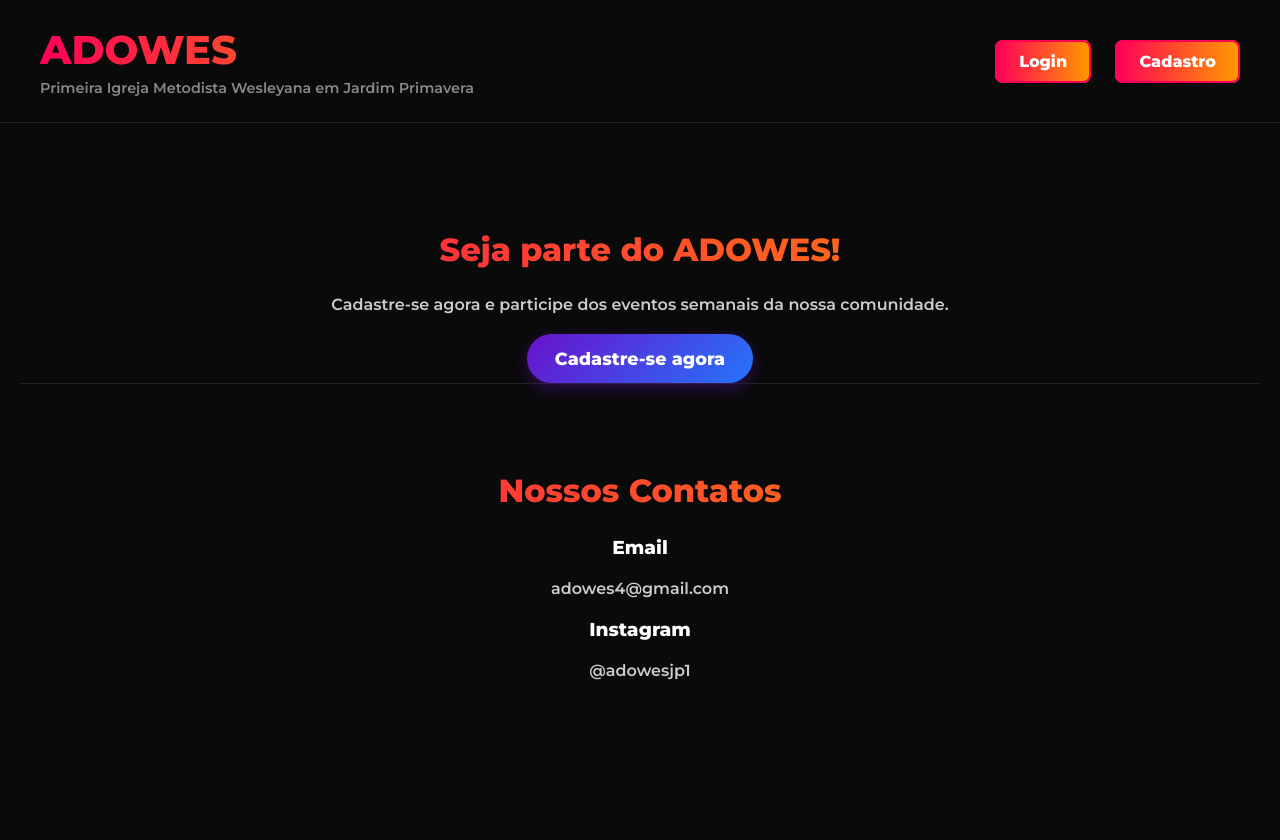
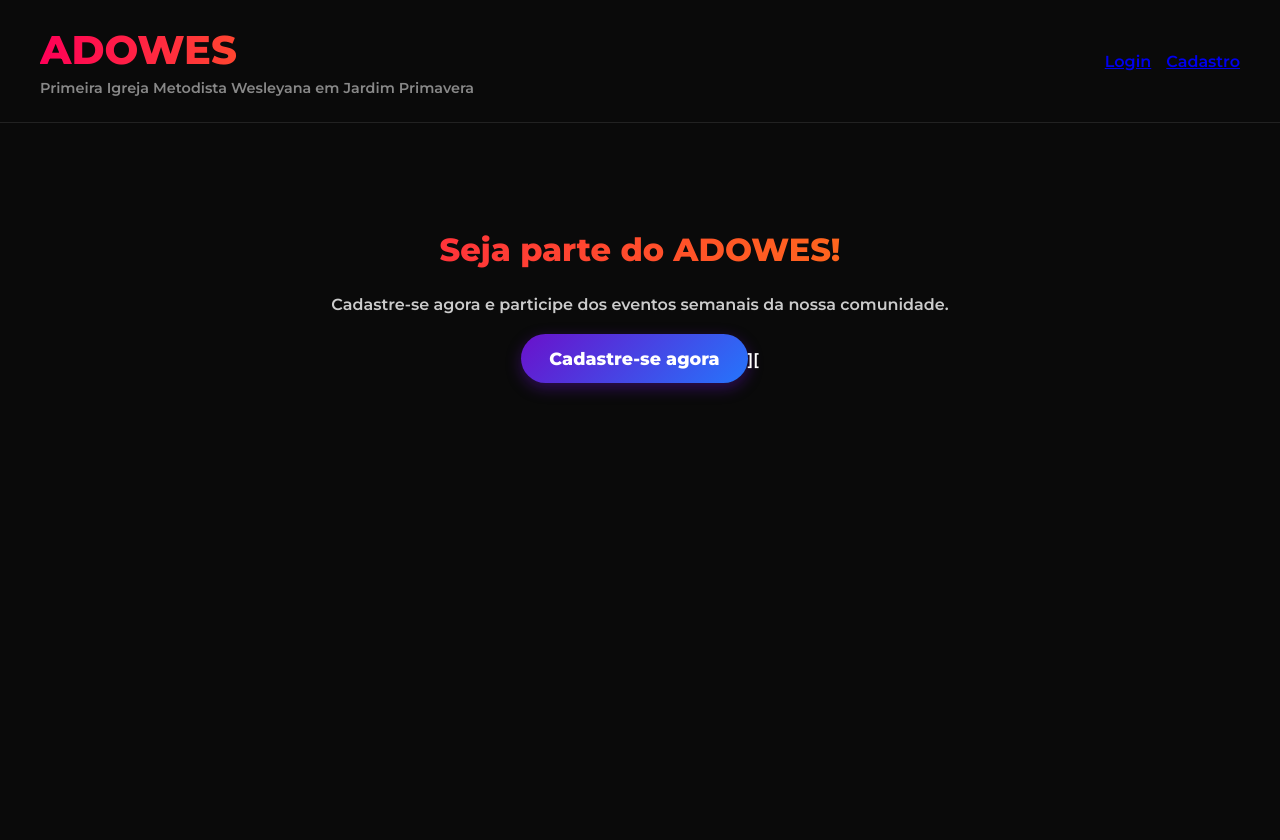
Before and after one commit to CkyHP/Site_adowes, a Django app: page / in a window 1280 px wide. After the commit the page ends 395 px from the top, so only its background shows below. Run offline with Django 5.2, Linux system fonts and the light colour scheme.

Commit message:
navbar js

```diff
--- a/system/static/style.css
+++ b/system/static/style.css
@@ -278,3 +278,42 @@ body {
         color: #aaa;
         font-style: italic;
         }
+
+        .menu-icon {
+  font-size: 2rem;
+  color: white;
+  display: none;
+  cursor: pointer;
+}
+
+.nav-links {
+  display: flex;
+  gap: 15px;
+}
+
+@media (max-width: 768px) {
+  .nav-links {
+    display: none;
+    flex-direction: column;
+    background-color: #111;
+    position: absolute;
+    top: 80px;
+    right: 20px;
+    padding: 20px;
+    border-radius: 10px;
+    z-index: 1000;
+    box-shadow: 0 0 10px #000;
+  }
+
+  .nav-links a {
+    margin: 10px 0;
+  }
+
+  .menu-icon {
+    display: block;
+  }
+
+  .nav-links.active {
+    display: flex;
+  }
+}
--- a/system/templates/cadastro.html
+++ b/system/templates/cadastro.html
@@ -232,8 +232,8 @@ input[type="text"]:focus {
             <label for="genero">Gênero:</label>
             <select name="genero" id="genero" required>
               <option value="">Selecione</option>
-              <option value="Masculino">Masculino</option>
-              <option value="Feminino">Feminino</option>
+              <option value="M">Masculino</option>
+              <option value="F">Feminino</option>
             </select>
             <span id="mensagem-genero" class="mensagem"></span>
           </div>
--- a/system/templates/index.html
+++ b/system/templates/index.html
@@ -6,57 +6,6 @@
   <meta charset="UTF-8">
   <title>ADOWES - Início</title>
   <link rel="stylesheet" href="{% static 'style.css' %}">
-  <style>
-      .contatos-container {
-        padding: 60px 20px;
-        background-color: #0a0a0a;
-        text-align: center;
-        border-top: 1px solid #222;
-      }
-
-      .contatos-titulo {
-        font-size: 2.3rem;
-        background: linear-gradient(90deg, #ff0057, #ff9900);
-        -webkit-background-clip: text;
-        -webkit-text-fill-color: transparent;
-        margin-bottom: 40px;
-      }
-
-      .contatos-cards {
-        display: flex;
-        justify-content: center;
-        flex-wrap: wrap;
-        gap: 30px;
-      }
-
-      .contato-card {
-        background-color: #111;
-        padding: 20px 30px;
-        border-radius: 14px;
-        border: 1px solid #222;
-        box-shadow: 0 0 12px rgba(255, 0, 87, 0.1);
-        width: 260px;
-        transition: transform 0.3s ease;
-      }
-
-      .contato-card:hover {
-        transform: translateY(-6px);
-        box-shadow: 0 0 16px rgba(255, 0, 87, 0.2);
-      }
-
-      .contato-card h3 {
-        font-size: 1.2rem;
-        color: #ff9900;
-        margin-bottom: 10px;
-      }
-
-      .contato-card p {
-        font-size: 1rem;
-        color: #ccc;
-      }
-
-
-  </style>
 </head>
 <body>
   {% include 'navbar.html' %}
@@ -68,25 +17,31 @@
 
         <h2>Seja parte do ADOWES!</h2>
         <p>Cadastre-se agora e participe dos eventos semanais da nossa comunidade.</p>
-        <a href="{% url 'cadastro' %}" class="btn-cadastro">Cadastre-se agora</a>
+        <a href="{% url 'cadastro' %}" class="btn-cadastro">Cadastre-se agora</a>][
 
         {% endif %}
 
-            <section class="contatos-container">
-        <h2 class="titulo">Nossos Contatos</h2>
-        <div class="cards-contato">
-            <div class="card">
-                <h3>Email</h3>
-                <p>adowes4@gmail.com</p>
-            </div>
-            <div class="card">
-                <h3>Instagram</h3>
-                <p>@adowesjp1</p>
-            </div>
-        </div>
-    </section>
-
       </section>
   </main>
+
+<script>
+  const isAuthenticated = "{{ user.is_authenticated|yesno:'true,false' }}" === "true";
+  const currentPath = "{{ request.path }}";
+
+  function toggleMenu() {
+    const nav = document.getElementById("navLinks");
+    nav.classList.toggle("active");
+  }
+
+  function handleLogoClick() {
+    if (isAuthenticated && currentPath !== "/") {
+      window.location.href = "/dashboard";
+    } else {
+      window.location.href = "/";
+    }
+  }
+</script>
+
+
 </body>
 </html>
--- a/system/templates/navbar.html
+++ b/system/templates/navbar.html
@@ -1,45 +1,20 @@
+<header class="header">
+  <div class="logo" onclick="handleLogoClick()">
+    <h1>ADOWES</h1>
+    <p>Primeira Igreja Metodista Wesleyana em Jardim Primavera</p>
+  </div>
 
+  <nav class="nav-links" id="navLinks">
+    {% if user.is_authenticated %}
+      {% if request.path != "/" %}
+        <a href="/" class="btn">Voltar para Início</a>
+      {% endif %}
+      <a href="/logout" class="btn">Logout</a>
+    {% else %}
+      <a href="/login" class="btn">Login</a>
+      <a href="/cadastro" class="btn">Cadastro</a>
+    {% endif %}
+  </nav>
 
-<header class="header">
-
-
-    <div class="logo">
-
-
-      <h1>ADOWES</h1>
-
-
-      <p>Primeira Igreja Metodista Wesleyana em Jardim Primavera</p>
-
-
-    </div>
-
-
-    <div class="buttons">
-
-
-        {% if user.is_authenticated %}
-
-
-            <a href="/logout" class="btn">Logout</a>
-
-
-        {% else %}
-
-
-            <a href="/login" class="btn">Login</a>
-
-
-            <a href="/cadastro" class="btn">Cadastro</a>
-
-
-        {% endif %}
-
-
-
-
-
-    </div>
-
-
-  </header>
+  <div class="menu-icon" onclick="toggleMenu()">☰</div>
+</header>
--- a/system/views.py
+++ b/system/views.py
@@ -42,11 +42,6 @@ def cadastro(request):
         genero = request.POST.get('genero')
         data_nascimento = request.POST.get('data_nascimento')
         time = request.POST.get('time')
-
-        if genero == 'Masculino':
-            genero = 'M'
-        elif genero == 'F':
-            genero = 'Feminino'
 
         # Validação do username
         if Usuario.objects.filter(username=username).exists():
```
